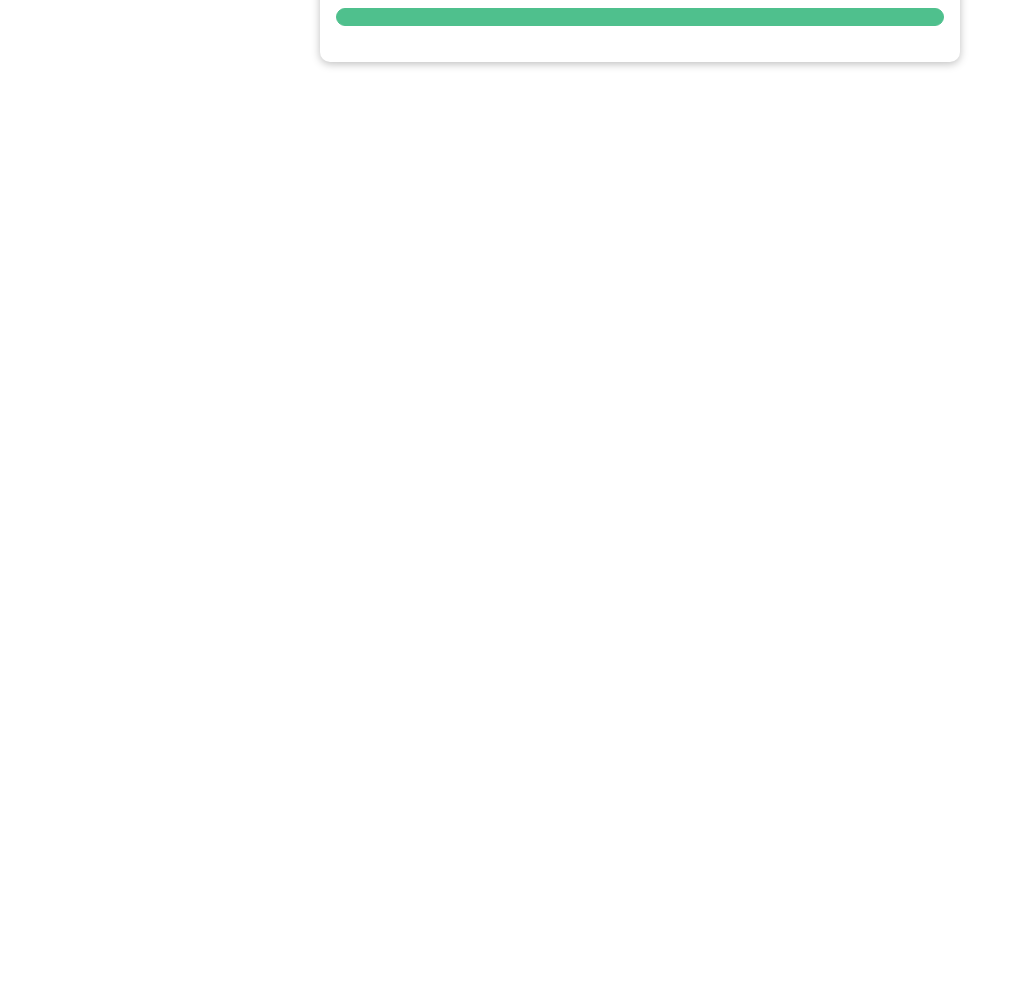
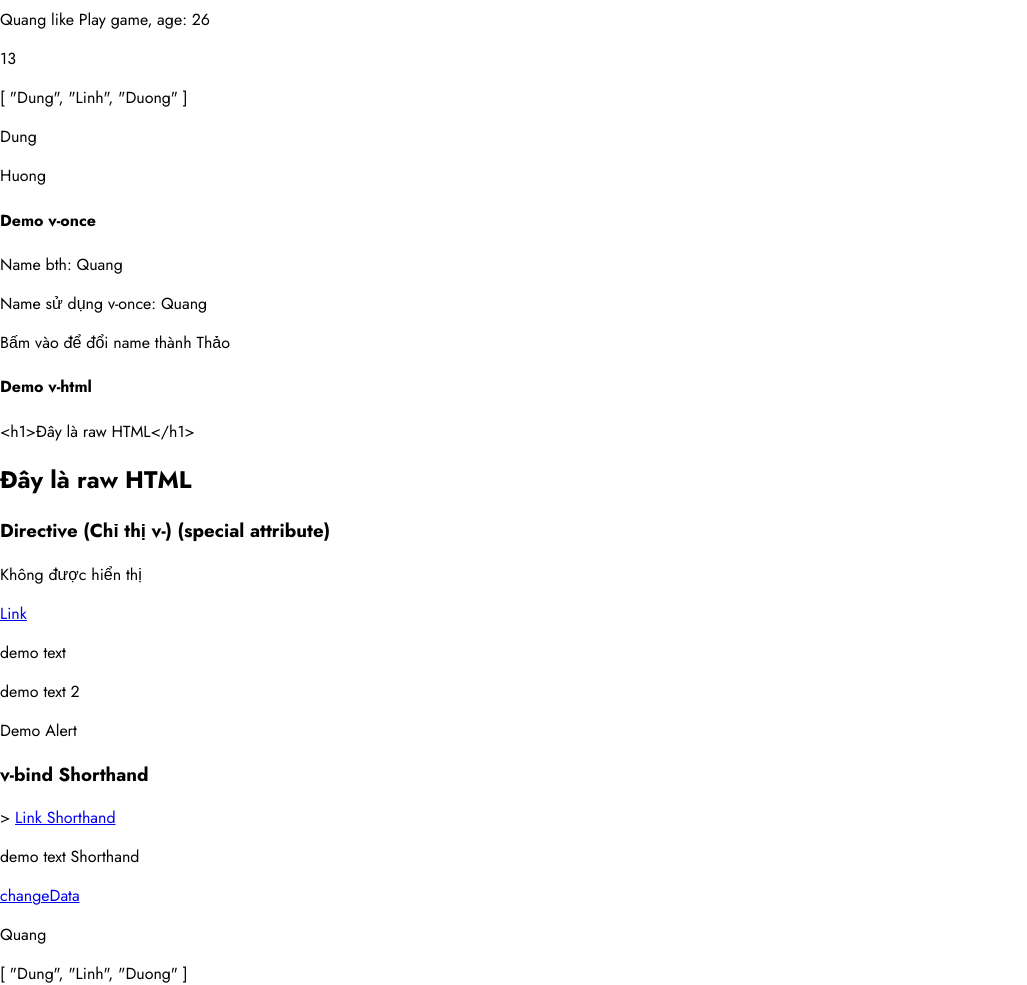
Before and after one commit to quangtran1357/vue-tutorial, a plain HTML site: page index.html in a window 1280 px wide. Shown: the part 295-1280 px from the top of the page, without its empty margins (0-1027 px from the left). Before the commit the page ends 800 px from the top, so only its background shows below. Drawn offline with nearby package versions, Linux system fonts and the light colour scheme.

Commit message:
syntax, directive, methods

```diff
--- a/app.js
+++ b/app.js
@@ -0,0 +1,52 @@
+const app = Vue.createApp({
+    data() {
+        return {
+            demo: 'Hello world',
+            name: 'Quang',
+            like: 'Play game',
+            age: 26,
+            students: ['Dung', 'Linh', 'Duong'],
+            student: {
+                name: 'Huong'
+            },
+            seen: false,
+            link: 'google.com',
+            classPTag: 'color-red',
+            rawHtml: '<h1>Đây là raw HTML</h1>'
+        }
+    },
+    methods: {
+        // rawHtml() { Không được kahi báo vì trùng tên trong data
+        // },
+        showAlert() {
+            alert('Hello')
+        },
+        changeName(name) {
+            this.name = name
+        },
+        changeData() { //function
+            this.students.push('Luong')
+            this.seen = true
+            this.changeName('Lan')
+        },
+        showText(text) {
+            return text;
+        }
+    }
+})
+
+app.mount('#app')
+
+
+// students[0]
+// student.name
+
+// const app2 = Vue.createApp({
+//     data() {
+//         return {
+//             demo2: 'text demo 2'
+//         }
+//     }
+// })
+
+// app2.mount('#app2')
--- a/index.html
+++ b/index.html
@@ -9,16 +9,54 @@
       rel="stylesheet"
     />
     <link rel="stylesheet" href="styles.css" />
-    <script src="https://unpkg.com/vue@next" defer></script>
-    <script src="app.js" defer></script>
   </head>
   <body>
-    <header>
-      <h1>Vue Course Goals</h1>
-    </header>
-    <section id="user-goal">
-      <h2>My Course Goal</h2>
-      <p></p>
+    <section id="app">
+      <header>
+        <h1>Vue Course Goals</h1>
+      </header>
+      <h2 data-attr="demo text">My Course Goal</h2>
+      <!-- Cú pháp ria mép -->
+      <h3>Cú pháp ria mép mustate</h3>
+      <p>{{ name }} like {{ like }}, age: {{ age }}</p>
+      <p>{{ age / 2 }}</p>
+      <p>{{ students }}</p>
+      <p>{{ students[0] }}</p>
+      <p>{{ student.name }}</p>
+
+      <!-- Nó chỉ show 1 lần và ko update nữa -->
+      <h4>Demo v-once</h4>
+      <p>Name bth: {{ name }}</p>
+      <p v-once>Name sử dụng v-once: {{ name }}</p>
+      <a @click="changeName('Lan')">Bấm vào để đổi name thành Thảo</a>
+      <h4>Demo v-html</h4>
+      <div>{{ rawHtml }}</div>
+      <div v-html="rawHtml"></div>
+
+
+      <h3>Directive (Chỉ thị v-) (special attribute)</h3>
+      <p v-if="seen">Được hiển thị</p>
+      <p v-else>Không được hiển thị</p>
+
+      <a v-bind:href="link">Link</a>
+      <p class="text" v-bind:class="classPTag">demo text</p>
+      <p v-bind:class="classPTag">demo text 2</p>
+
+      <a v-on:click="doSomething">Demo Alert</a>
+
+      <h3>v-bind Shorthand</h3>>
+      <!-- <a v-bind:href="link">Link</a> -->
+      <a :href="link">Link Shorthand</a>
+      <p :class="classPTag">demo text Shorthand</p>
+
+      <!-- <a v-on:click="doSomething">Demo Alert</a> -->
+      <a href="javascript:avoid()" @click="changeData">changeData</a>
+      <p>{{ name }}</p>
+      <div>{{ students }}</div>
+      <p v-if="seen">Bạn đang thấy tôi</p>
+
     </section>
+    <script src="https://unpkg.com/vue@next"></script>
+    <script src="app.js"></script>
   </body>
 </html>
```
